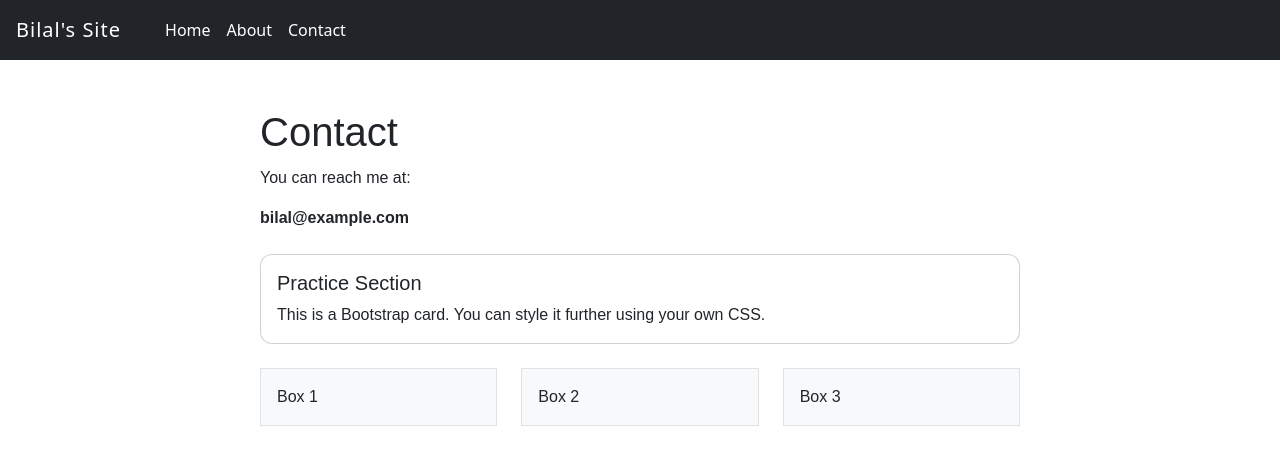
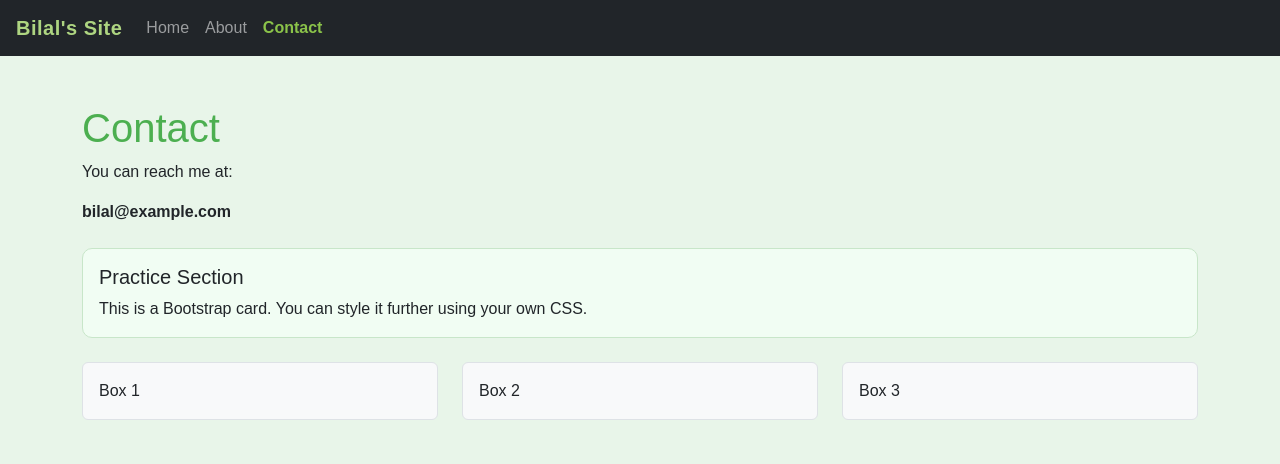
Before and after one commit to bilalsarwar2907/my-small-project, a plain HTML site: page contact.html in a window 1280 px wide. Drawn offline with nearby package versions, Linux system fonts and the light colour scheme.

Commit message:
Colour_Added

```diff
--- a/style.css
+++ b/style.css
@@ -1,41 +1,74 @@
-/* Simple navigation bar */
-.navbar {
-    background: #333;
-    padding: 10px;
-    display: flex;
-    gap: 20px;
-}
-
-.navbar a {
-    color: white;
-    text-decoration: none;
-    font-weight: 500;
-}
-
-.navbar a:hover {
-    text-decoration: underline;
-}
-
-.navbar .active {
-    color: #00d4ff;
-}
-
-/* Page container */
-.container {
-    max-width: 800px;
-    margin: 40px auto;
-    padding: 0 20px;
+/* ----------------------------------------------------
+   GLOBAL PAGE BACKGROUND
+   A soft light‑green background to give the site a fresh,
+   clean, and modern look without being too strong.
+----------------------------------------------------- */
+body {
+    background-color: #e8f5e9; /* very light green */
     font-family: Arial, sans-serif;
 }
 
-h1 {
-    margin-bottom: 10px;
-}
-.card {
-    border-radius: 12px;
+
+
+/* ----------------------------------------------------
+   NAVIGATION BAR CUSTOMIZATION
+   These styles override Bootstrap defaults to add
+   green accents and improve readability.
+----------------------------------------------------- */
+
+/* Highlight the active page link in the navbar */
+.nav-link.active {
+    color: #8bc34a !important; /* medium green */
+    font-weight: bold;
 }
 
+/* Slight green tint for the site title */
 .navbar-brand {
+    color: #aed581 !important; /* soft green */
     font-weight: bold;
-    letter-spacing: 1px;
+    letter-spacing: 0.5px;
 }
+
+
+
+/* ----------------------------------------------------
+   MAIN CONTENT CONTAINER
+   Adds spacing and ensures content is centered nicely.
+----------------------------------------------------- */
+.container {
+    margin-top: 40px;
+}
+
+
+
+/* ----------------------------------------------------
+   CARD STYLING
+   Light‑green background and soft border to match theme.
+----------------------------------------------------- */
+.card {
+    background-color: #f1fdf3; /* pale green */
+    border: 1px solid #c8e6c9; /* soft green border */
+    border-radius: 10px;
+}
+
+
+
+/* ----------------------------------------------------
+   GRID BOXES (Box 1, Box 2, Box 3)
+   Light background and border for consistency.
+----------------------------------------------------- */
+.border {
+    background-color: #f1fdf3; /* pale green */
+    border: 1px solid #c8e6c9;
+    border-radius: 6px;
+}
+
+
+
+/* ----------------------------------------------------
+   HEADINGS
+   Slightly darker green for visual hierarchy.
+----------------------------------------------------- */
+h1, h2, h3 {
+    color: #4caf50; /* medium green */
+}
```
